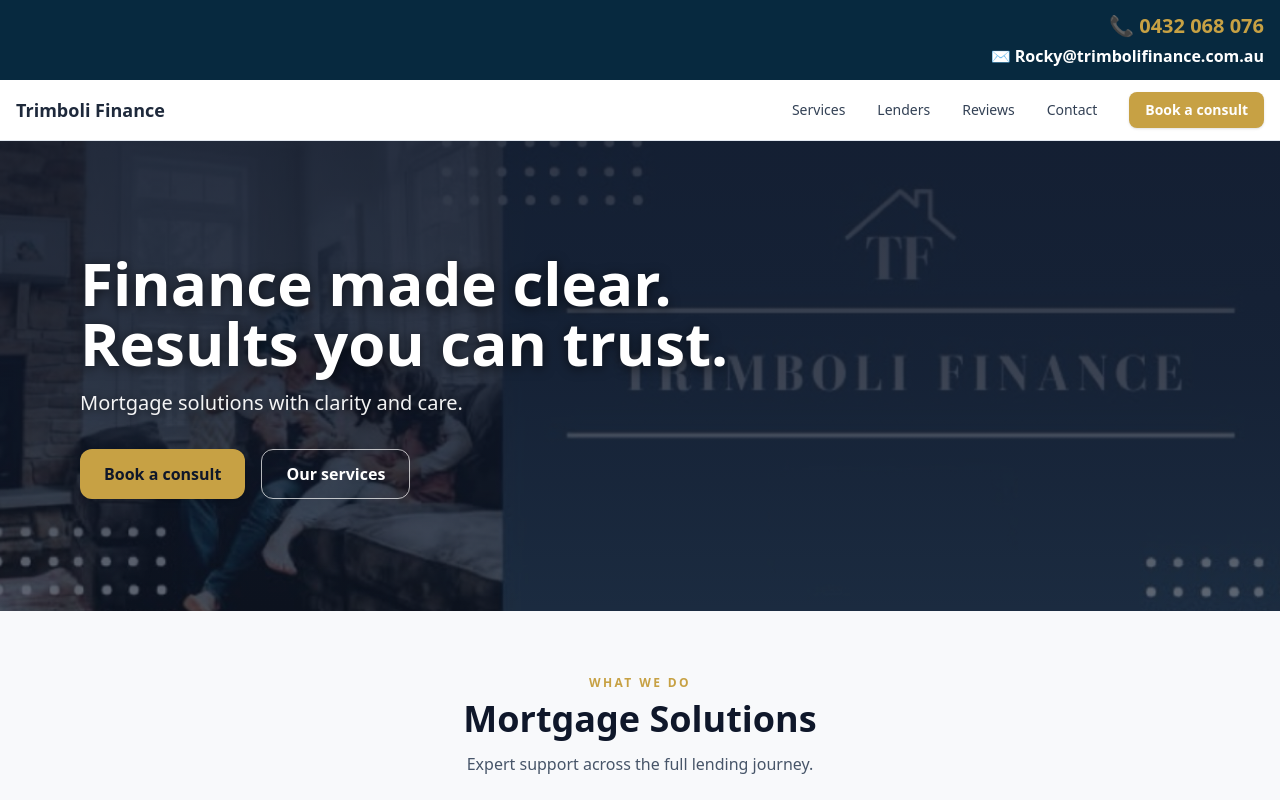
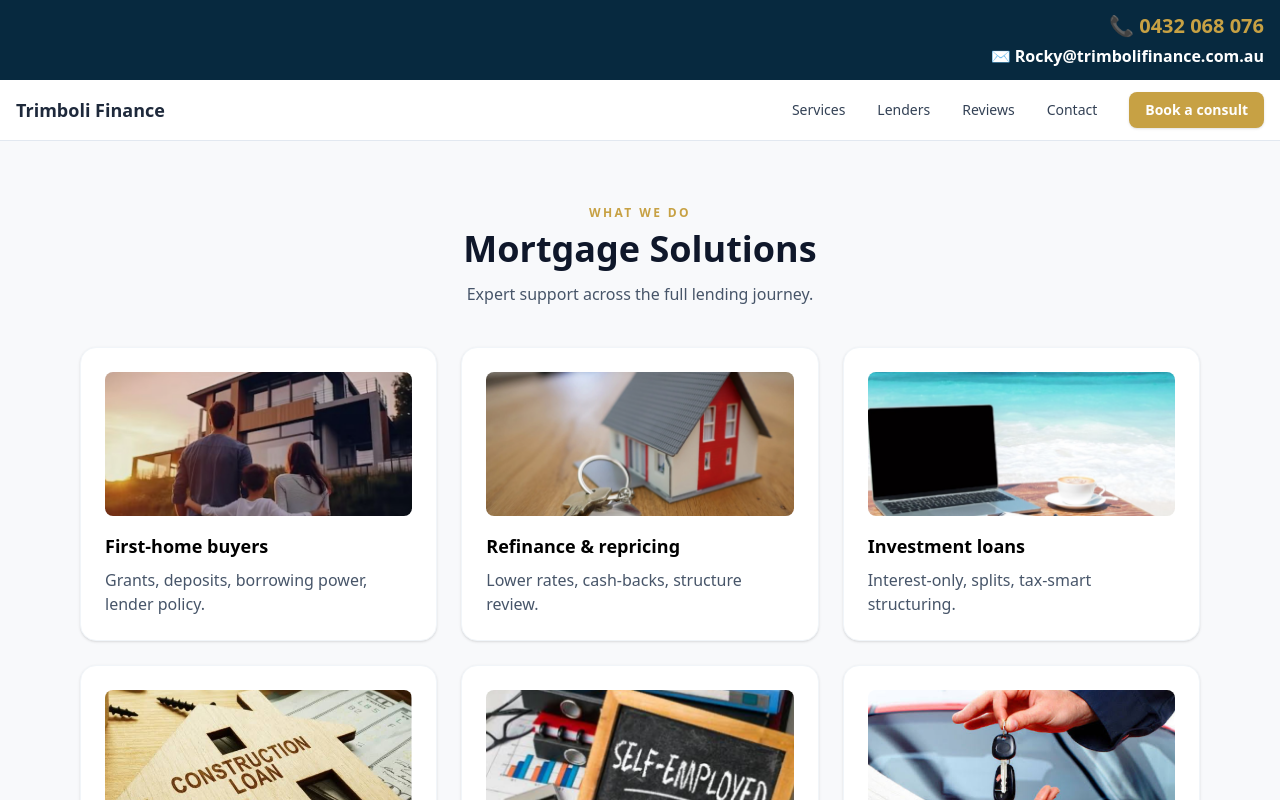
Before and after one commit to gianninatcassar-hash/trimboli-finance, a React (Vite) app: page / in a window 1280 px wide. Shown: the top 800 px of the page. Built offline with nearby package versions, Linux system fonts and the light colour scheme.

Commit message:
Update App.jsx

```diff
--- a/src/App.jsx
+++ b/src/App.jsx
@@ -130,58 +130,6 @@ export default function App() {
     <div>
       <Topbar />
       <Nav />
-   {/* ---------- HERO (fixed overlay) ---------- */}
-<section id="home" className="relative overflow-hidden" aria-label="Hero">
-  {/* Background image */}
-  <img
-    src="/hero-banner.png"
-    alt=""
-    aria-hidden="true"
-    className="absolute inset-0 h-full w-full object-cover z-0"
-  />
-
-  {/* Solid dark overlay */}
-  <div className="absolute inset-0 z-[1] bg-slate-900/65 pointer-events-none" />
-
-  {/* Soft gradient on top for extra contrast */}
-  <div className="absolute inset-0 z-[2] bg-gradient-to-b from-slate-900/60 via-slate-900/45 to-transparent pointer-events-none" />
-
-  {/* Foreground content */}
-  <div className="relative z-[3] mx-auto max-w-6xl px-4 py-20 sm:py-24 md:py-28 text-white">
-    <h1 className="text-4xl sm:text-5xl md:text-6xl font-extrabold leading-tight drop-shadow-[0_2px_6px_rgba(0,0,0,0.6)]">
-      <span className="block">Finance made clear.</span>
-      <span className="block">Results you can trust.</span>
-    </h1>
-
-    <p className="mt-4 text-lg md:text-xl text-white/95 drop-shadow-[0_1px_4px_rgba(0,0,0,0.6)]">
-      Mortgage solutions with clarity and care.
-    </p>
-
-    <div className="mt-8 flex flex-wrap gap-4">
-      <a
-        href={
-          "mailto:Rocky@trimbolifinance.com.au" +
-          "?subject=" + encodeURIComponent("Book a consult") +
-          "&body=" + encodeURIComponent(
-            "Hi Rocky,\n\nMy name is: \nMobile: \nNature of enquiry: \nBest time to call: \n\nThanks!"
-          )
-        }
-        className="inline-flex items-center rounded-xl px-6 py-3 font-semibold text-slate-900 shadow-md hover:shadow-lg transition"
-        style={{ backgroundColor: "#c7a144" }}
-      >
-        Book a consult
-      </a>
-
-      <a
-        href="#services"
-        className="inline-flex items-center rounded-xl px-6 py-3 font-semibold border border-white/70 text-white hover:bg-white/10"
-      >
-        Our services
-      </a>
-    </div>
-  </div>
-</section>
-{/* ---------- /HERO ---------- */}
       {/* ---------- SERVICES (What we do) ---------- */}
       <section id="services" className="py-16">
         <div className="mx-auto max-w-6xl px-4">
```
